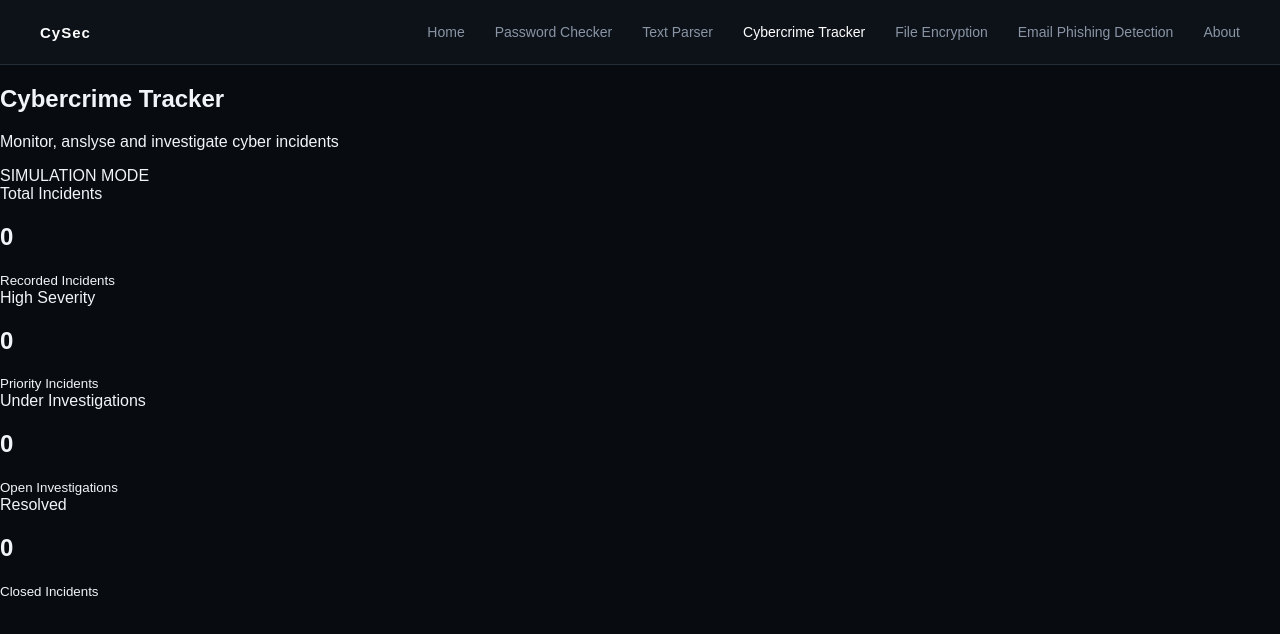
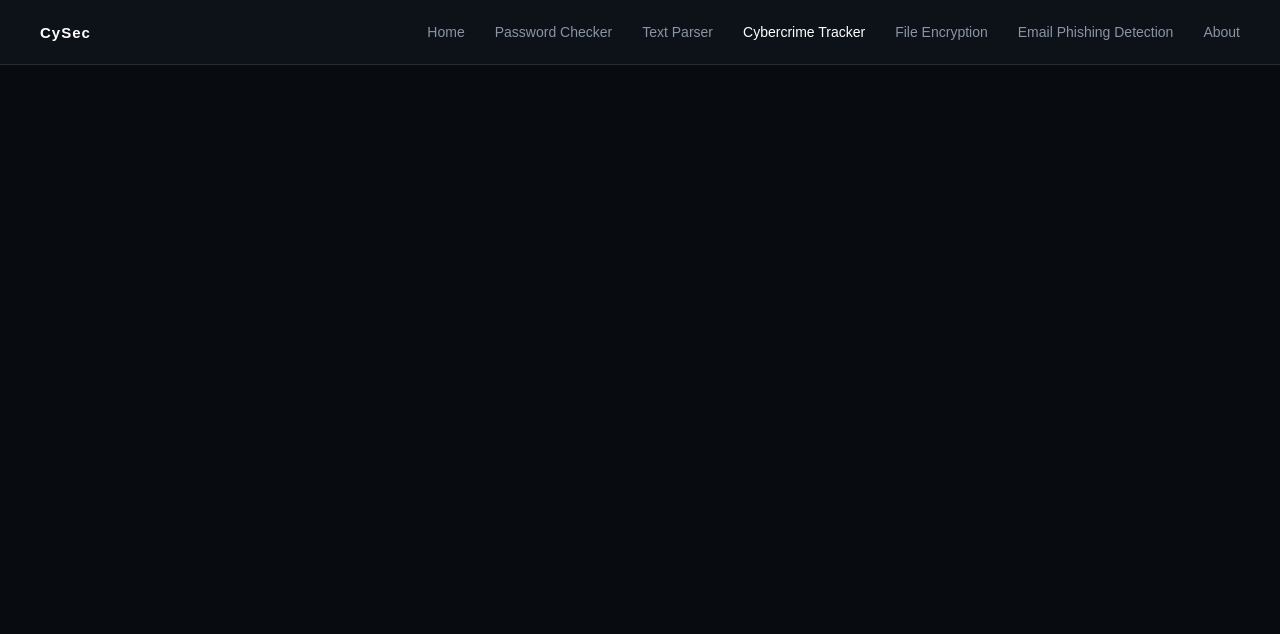
Before and after one commit to kieranhsng/CyberSec-Website, a plain HTML site: page tracker.html in a window 1280 px wide. Drawn offline with Linux system fonts and the light colour scheme.

Commit message:
Fixed link error

```diff
--- a/tracker.html
+++ b/tracker.html
@@ -20,9 +20,9 @@
 
         <div class="nav-links">
             <a href="index.html">Home</a>
-            <a href="checker.html">Password Checker</a>
+            <a href="password-checker.html">Password Checker</a>
             <a href="parser.html">Text Parser</a>
-            <a href="tracker.html" class="active">Cybercrime Tracker</a>
+            <a href="password-tracker.html" class="active">Cybercrime Tracker</a>
             <a href="encryption.html">File Encryption</a>
             <a href="detection.html">Email Phishing Detection</a>
             <a href="about.html">About</a>
@@ -30,51 +30,6 @@
 
     </nav>
 
-    <main class="tracker-container">
-
-        <section class="tracker-heading">
-            <div>
-                <h1>Cybercrime Tracker</h1>
-                <p>
-                    Monitor, anslyse and investigate cyber incidents
-                </p>
-            </div>
-
-            <span class="simulation-label">
-                SIMULATION MODE
-            </span>
-
-        </section>
-
-        <section class="stats-grid">
-
-            <div class="stat-grid">
-                <span>Total Incidents</span>
-                <h2 id="totalIncidents">0</h2>
-                <small>Recorded Incidents</small>
-            </div>
-
-            <div class="stat-grid high-card">
-                <span>High Severity</span>
-                <h2 id="highIncidents">0</h2>
-                <small>Priority Incidents</small>
-            </div>
-
-            <div class="stat-grid warning-card">
-                <span>Under Investigations</span>
-                <h2 id="investigatingIncidents">0</h2>
-                <small>Open Investigations</small>
-            </div>
-
-            <div class="stat-grid resolved-card">
-                <span>Resolved</span>
-                <h2 id="resolvedIncidents">0</h2>
-                <small>Closed Incidents</small>
-            </div>
-        </section>
-
-    </main>
-
 </body>
 
 </html>
```
Also changed, not shown: about.html (+1 -1 lines), detection.html (+1 -1 lines), encryption.html (+1 -1 lines), parser.html (+1 -1 lines), password-checker.html (+1 -1 lines).
